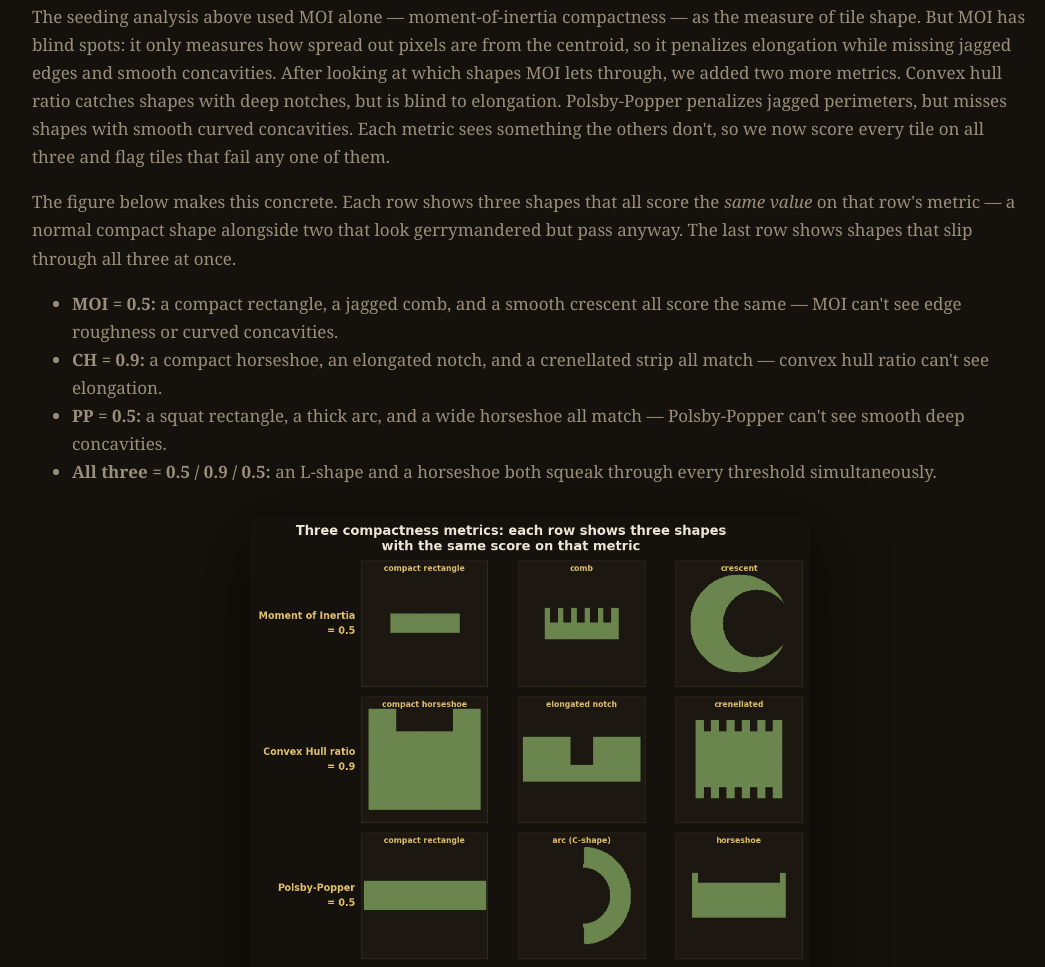
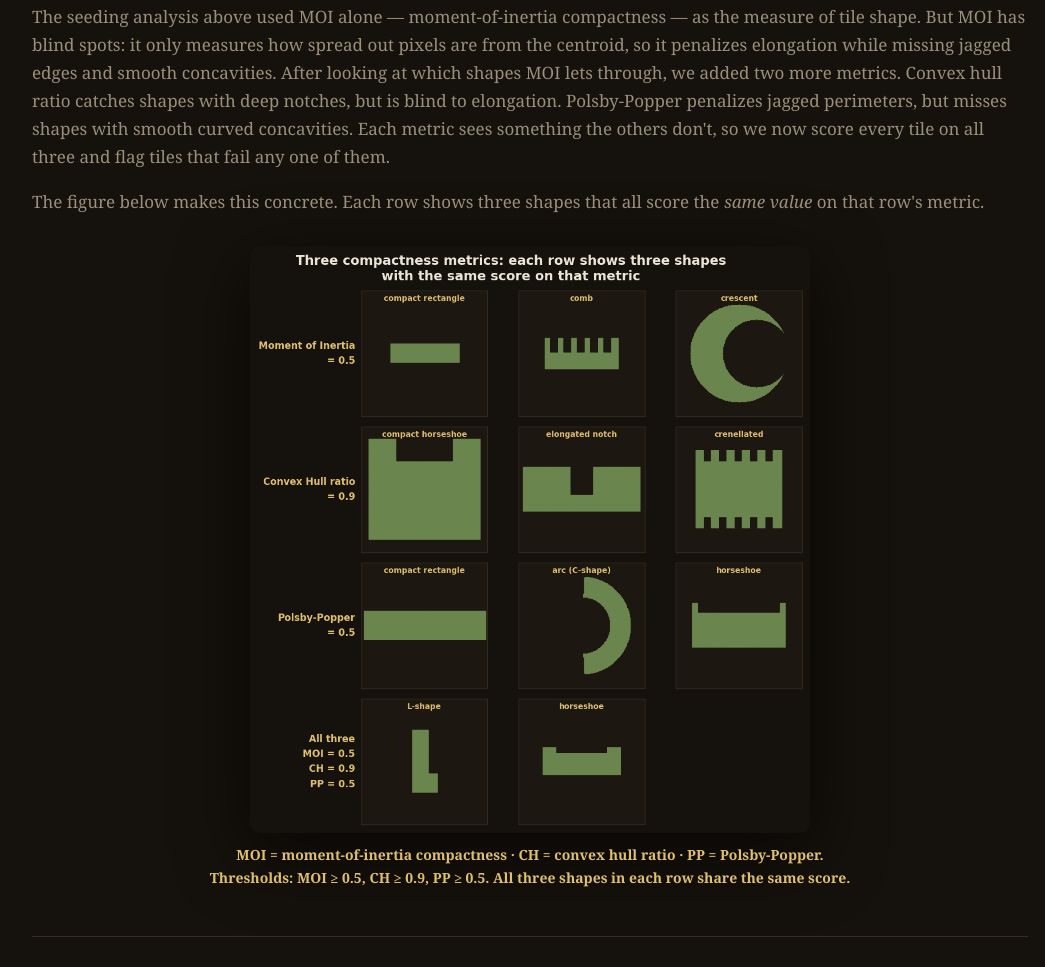
Before and after one commit to abigailhaddad/million-tiles, a plain HTML site: page docs/index.html in a window 1280 px wide. Shown: the part 6473-7440 px from the top of the page, without its empty margins (110-1155 px from the left). Drawn offline with Linux system fonts and the light colour scheme.

Commit message:
Remove redundant bullet list — figure speaks for itself
Co-Authored-By: Claude Sonnet 4.6 <noreply@anthropic.com>

```diff
--- a/docs/index.html
+++ b/docs/index.html
@@ -157,15 +157,7 @@
   perimeters, but misses shapes with smooth curved concavities. Each metric sees something the
   others don't, so we now score every tile on all three and flag tiles that fail any one of them.</p>
   <p class="mut">The figure below makes this concrete. Each row shows three shapes that all
-  score the <em>same value</em> on that row's metric — a normal compact shape alongside two
-  that look gerrymandered but pass anyway. The last row shows shapes that slip through all
-  three at once.</p>
-  <ul class="mut" style="margin:0 0 16px">
-    <li><b>MOI = 0.5:</b> a compact rectangle, a jagged comb, and a smooth crescent all score the same — MOI can't see edge roughness or curved concavities.</li>
-    <li><b>CH = 0.9:</b> a compact horseshoe, an elongated notch, and a crenellated strip all match — convex hull ratio can't see elongation.</li>
-    <li><b>PP = 0.5:</b> a squat rectangle, a thick arc, and a wide horseshoe all match — Polsby-Popper can't see smooth deep concavities.</li>
-    <li><b>All three = 0.5 / 0.9 / 0.5:</b> an L-shape and a horseshoe both squeak through every threshold simultaneously.</li>
-  </ul>
+  score the <em>same value</em> on that row's metric.</p>
   <figure>
     <img src="assets/three_metrics.png"
          alt="Four rows of three shapes each; each row shows one metric's blind spots — shapes that pass the threshold but still look gerrymandered"
```
